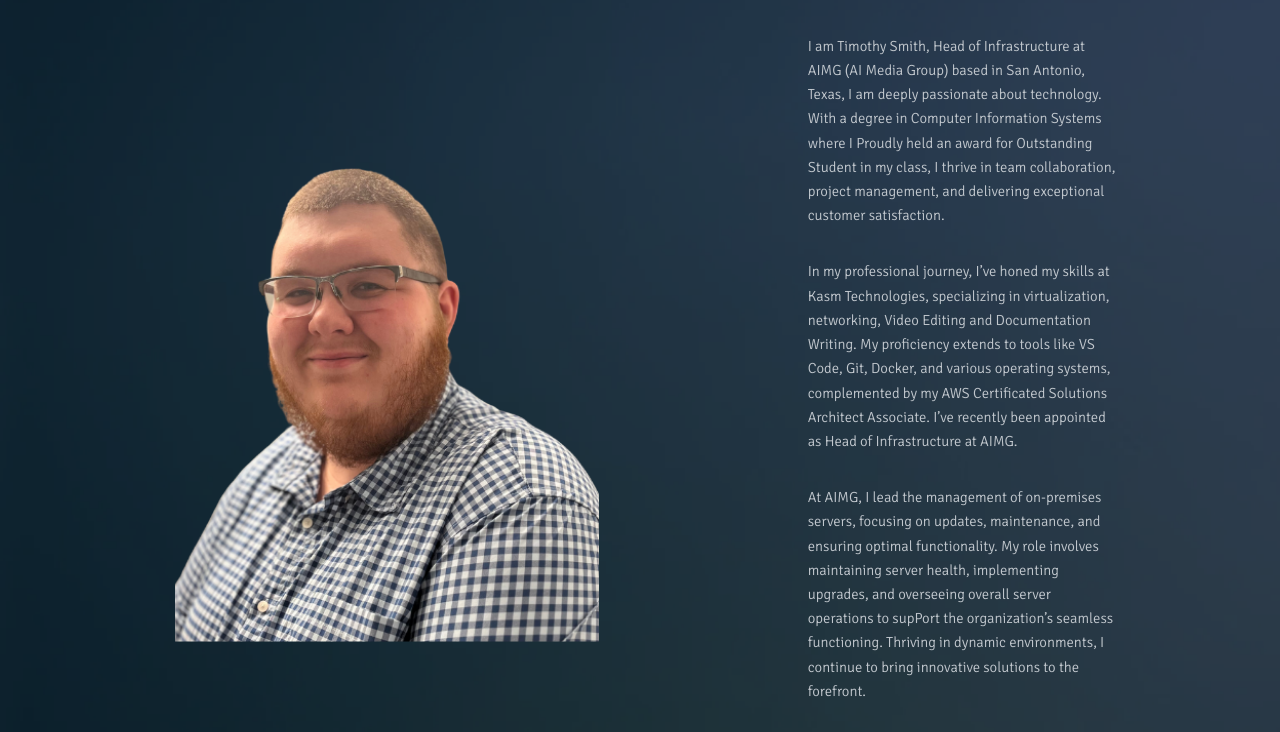
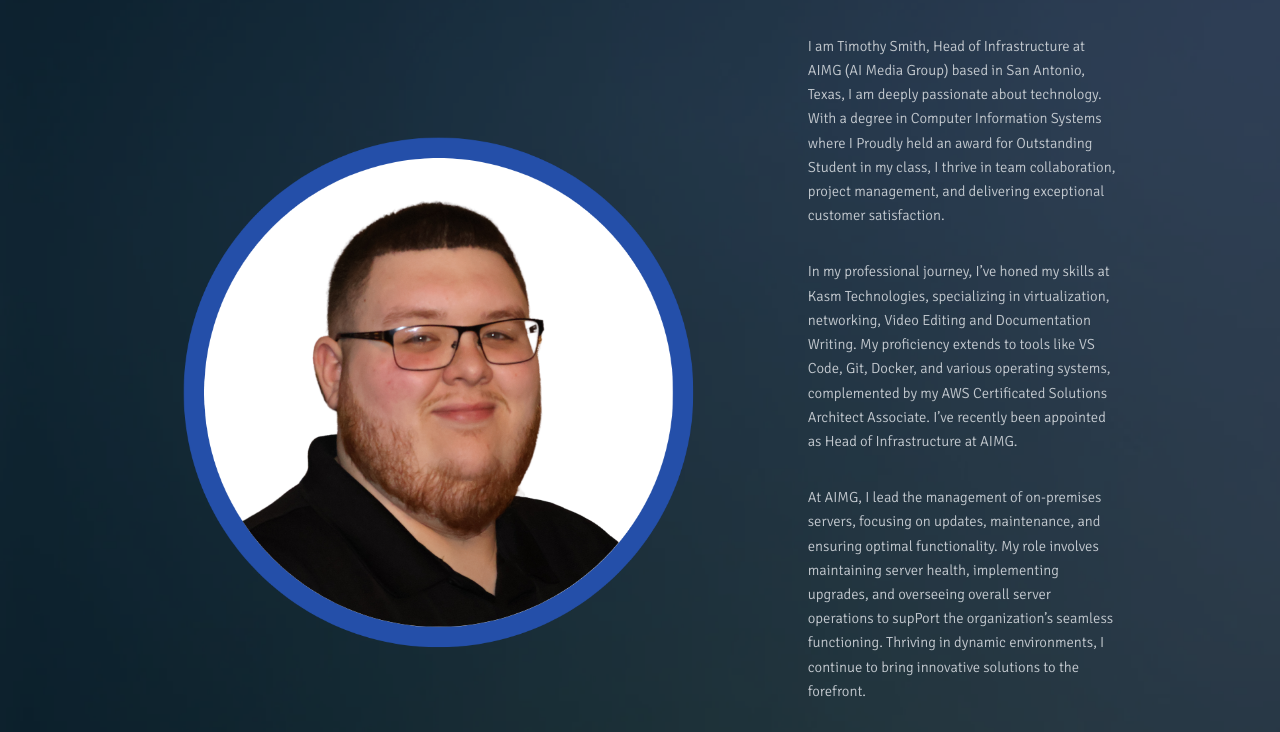
Before and after one commit to HomelabTim/PersonalWebsite, a plain HTML site: page index.html in a window 1280 px wide. Shown: the part 970-1702 px from the top of the page. Drawn offline with Linux system fonts and the light colour scheme.

Commit message:
changed selfie

```diff
--- a/assets/css/main.css
+++ b/assets/css/main.css
@@ -1645,6 +1645,7 @@
 		-ms-transition: color 0.2s ease-in-out;
 		transition: color 0.2s ease-in-out;
 		text-decoration: none;
+		color: #693dcc;
 	}
 
 	strong, b {
@@ -2913,7 +2914,7 @@
 					.wrapper.style1 input[type="button"].alt:hover,
 					.wrapper.style1 button.alt:hover,
 					.wrapper.style1 .button.alt:hover {
-						background-color: rgba(255, 255, 255, 0.075);
+						background-color: #693dcc;
 					}
 
 					.wrapper.style1 input[type="submit"].alt:active,
@@ -3938,7 +3939,7 @@
         width: 100%;
     }
     #reviews-56 .cs-picture {
-        width: 98%;
+        width: 100%;
         margin: 0;
         position: relative;
         display: block;
@@ -3951,7 +3952,7 @@
         content: "";
         position: absolute;
         height: 12.125rem;
-        width: 12.125rem;
+        width: 15rem;
         background: var(--primaryLight);
         opacity: 1;
         /* -8px to -12px */
@@ -3963,8 +3964,8 @@
         position: absolute;
         top: 0;
         left: 0;
-        height: 80%;
-        width: 80%;
+        height: auto;
+        width: auto;
         object-fit: cover;
     }
 }
--- a/index.html
+++ b/index.html
@@ -54,7 +54,7 @@
 					<section id="reviews-56">
 						<div class="cs-container">
 							<picture class="cs-picture">
-								<img aria-hidden="true" loading="lazy" decoding="async" src="images/transparent.png" alt="man smiling" width="250" height="250">
+								<img aria-hidden="true" loading="lazy" decoding="async" src="images/selfie_1.png" alt="man smiling">
 							</picture>
 							<div class="cs-content">
 								<span class="cs-topper">Follow Me, Hire Me, or Learn with Me.</span>
```
Also changed, not shown: images/selfie_1.png (added), images/transparent.png (deleted), 1 other file.
